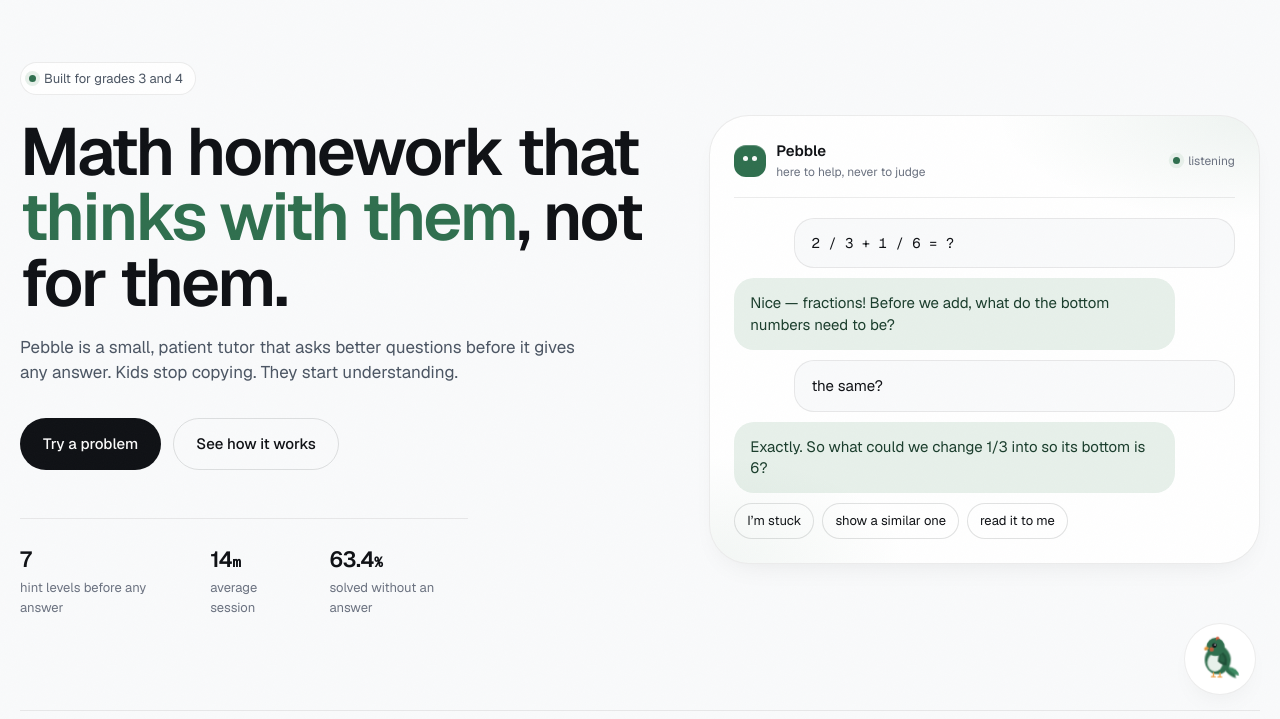
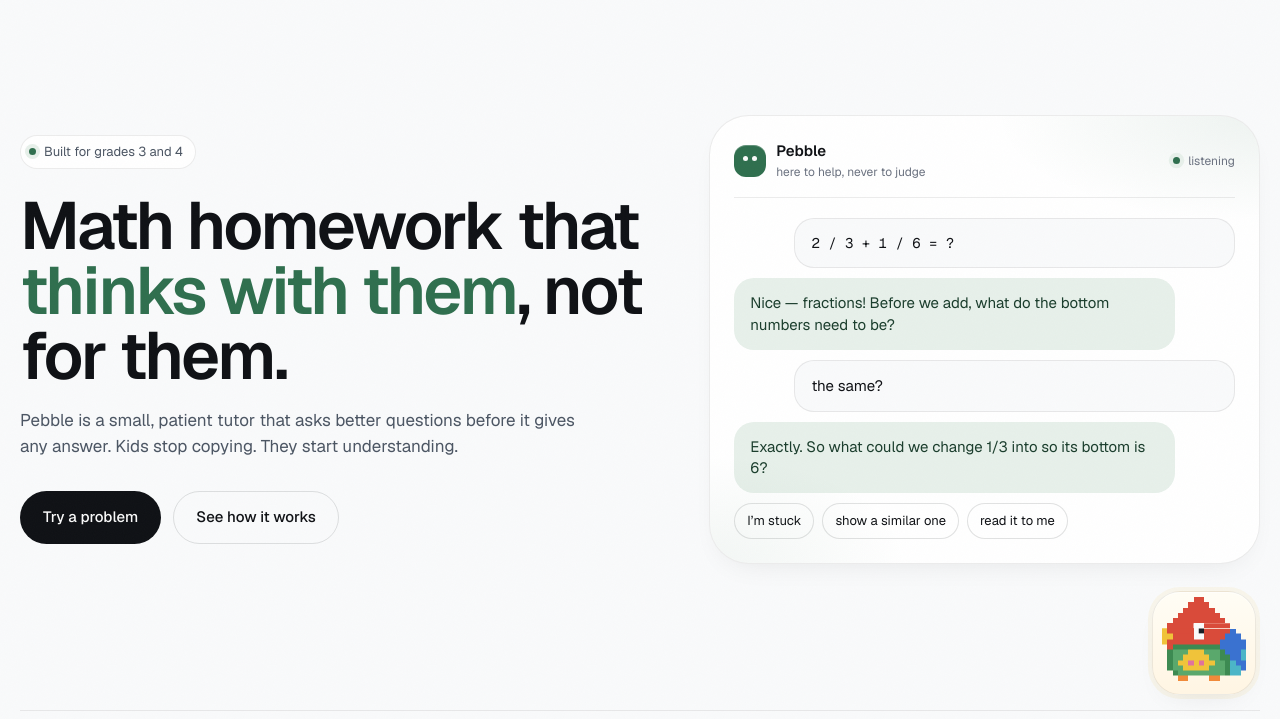
Before and after one commit to kbruh64/Homework-Helper, a plain HTML site: page index.html in a window 1280 px wide. Shown: the part 81-800 px from the top of the page. Drawn offline with nearby package versions, Linux system fonts and the light colour scheme.

Commit message:
Update index.html

```diff
--- a/index.html
+++ b/index.html
@@ -483,55 +483,57 @@
   .mascot-bubble button:active { transform: scale(0.96); }
 
   .mascot-btn {
-    width: 72px; height: 72px;
-    border-radius: 50%;
-    background: var(--surface);
+    width: 104px; height: 104px;
+    border-radius: 28px;
+    background: linear-gradient(180deg, #fffdf5, #fff5e3);
     border: 1px solid var(--line);
-    box-shadow: var(--shadow-card);
+    box-shadow: var(--shadow-card), 0 0 0 4px rgba(240, 195, 58, 0.08);
     cursor: pointer;
     padding: 0;
     display: grid; place-items: center;
     transition: transform 0.2s cubic-bezier(0.16, 1, 0.3, 1);
     position: relative;
+    image-rendering: pixelated;
   }
-  .mascot-btn:hover { transform: translateY(-2px); }
+  .mascot-btn:hover { transform: translateY(-3px); }
   .mascot-btn:active { transform: translateY(0) scale(0.96); }
   .mascot-btn::before {
     content: ""; position: absolute;
-    inset: -4px; border-radius: 50%;
-    background: var(--accent-soft);
+    inset: -6px; border-radius: 34px;
+    background: linear-gradient(135deg, rgba(217, 75, 58, 0.25), rgba(58, 114, 208, 0.25), rgba(76, 181, 199, 0.25));
     z-index: -1; opacity: 0;
     transition: opacity 0.2s;
   }
   .mascot-btn:hover::before { opacity: 1; }
 
-  .parrot { width: 52px; height: 52px; display: block; animation: parrot-bob 3.2s ease-in-out infinite; transform-origin: 50% 80%; }
+  .parrot {
+    width: 84px; height: 84px;
+    display: block;
+    image-rendering: pixelated;
+    image-rendering: crisp-edges;
+    shape-rendering: crispEdges;
+    animation: parrot-bob 1.4s steps(2) infinite;
+    transform-origin: 50% 90%;
+  }
   @keyframes parrot-bob {
-    0%, 100% { transform: translateY(0) rotate(-1deg); }
-    50% { transform: translateY(-3px) rotate(2deg); }
+    0%, 100% { transform: translateY(0); }
+    50% { transform: translateY(-4px); }
   }
-  .parrot .wing { transform-origin: 38px 32px; animation: wing 2.4s ease-in-out infinite; }
-  @keyframes wing {
-    0%, 100% { transform: rotate(0deg); }
-    50% { transform: rotate(-12deg); }
+  .parrot .blink {
+    animation: blink 4.2s infinite;
+    transform-origin: center;
   }
-  .parrot .eye-shine { animation: blink 4.8s infinite; transform-origin: 30px 26px; }
   @keyframes blink {
-    0%, 92%, 100% { transform: scaleY(1); }
-    95% { transform: scaleY(0.1); }
-  }
-  .parrot .tail-feather { transform-origin: 50px 56px; animation: tail 3.2s ease-in-out infinite; }
-  @keyframes tail {
-    0%, 100% { transform: rotate(-3deg); }
-    50% { transform: rotate(4deg); }
+    0%, 94%, 100% { opacity: 1; }
+    96%, 98% { opacity: 0; }
   }
   @media (prefers-reduced-motion: reduce) {
-    .parrot, .parrot .wing, .parrot .eye-shine, .parrot .tail-feather { animation: none; }
+    .parrot, .parrot .blink { animation: none; }
   }
   @media (max-width: 600px) {
     .mascot { right: 1rem; bottom: 1rem; }
-    .mascot-btn { width: 60px; height: 60px; }
-    .parrot { width: 42px; height: 42px; }
+    .mascot-btn { width: 84px; height: 84px; border-radius: 22px; }
+    .parrot { width: 64px; height: 64px; }
     .mascot-bubble { max-width: calc(100vw - 5rem); }
   }
 
@@ -569,11 +571,6 @@
       <div class="cta-row">
         <a href="#start" class="btn btn-primary">Try a problem</a>
         <a href="#how" class="btn btn-ghost">See how it works</a>
-      </div>
-      <div class="meta-row">
-        <div><span class="num">7</span><span class="lbl">hint levels before any answer</span></div>
-        <div><span class="num">14<span class="mono" style="font-size:0.875rem">m</span></span><span class="lbl">average session</span></div>
-        <div><span class="num">63.4<span class="mono" style="font-size:0.875rem">%</span></span><span class="lbl">solved without an answer</span></div>
       </div>
     </div>
 
@@ -735,38 +732,54 @@
       </div>
     </div>
     <button class="mascot-btn" id="mascot-btn" type="button" aria-label="Talk to Kiwi the parrot">
-      <svg class="parrot" viewBox="0 0 80 80" xmlns="http://www.w3.org/2000/svg" aria-hidden="true">
-        <!-- Tail feathers -->
-        <g class="tail-feather">
-          <path d="M 48 54 Q 64 60 66 72 Q 56 70 50 64 Z" fill="#2f6f4e" />
-          <path d="M 52 56 Q 68 56 70 68 Q 60 66 54 60 Z" fill="#3d8a62" />
-        </g>
-        <!-- Body -->
-        <ellipse cx="36" cy="46" rx="20" ry="22" fill="#2f6f4e" />
-        <!-- Belly -->
-        <ellipse cx="32" cy="50" rx="12" ry="14" fill="#e7f0ea" />
-        <!-- Wing -->
-        <path class="wing" d="M 38 32 Q 52 36 50 54 Q 42 54 36 48 Z" fill="#1f4f37" />
-        <path class="wing" d="M 40 36 Q 48 40 46 50 Q 41 50 38 46 Z" fill="#2f6f4e" opacity="0.6" />
-        <!-- Head -->
-        <circle cx="32" cy="26" r="14" fill="#2f6f4e" />
-        <!-- Cheek patch -->
-        <circle cx="26" cy="30" r="3.5" fill="#d4593a" opacity="0.85" />
-        <!-- Beak -->
-        <path d="M 18 26 Q 12 28 16 32 Q 20 31 22 28 Z" fill="#f0a046" />
-        <path d="M 18 28 Q 14 29 16 32 Q 19 31 21 29 Z" fill="#d68a36" />
-        <!-- Eye -->
-        <circle cx="30" cy="24" r="3.5" fill="#0f1115" />
-        <circle class="eye-shine" cx="30.8" cy="22.8" r="1.2" fill="#fafafa" />
-        <!-- Head feather tuft -->
-        <path d="M 32 12 Q 36 8 38 14 Q 34 14 32 16 Z" fill="#d4593a" />
-        <!-- Feet -->
-        <path d="M 30 66 L 30 72 M 27 72 L 33 72" stroke="#f0a046" stroke-width="2" stroke-linecap="round" fill="none" />
-        <path d="M 40 66 L 40 72 M 37 72 L 43 72" stroke="#f0a046" stroke-width="2" stroke-linecap="round" fill="none" />
-      </svg>
+      <svg class="parrot" id="parrot" viewBox="0 0 64 64" xmlns="http://www.w3.org/2000/svg" aria-hidden="true"></svg>
     </button>
   </div>
   <script>
+    // Pixel-art parrot — chubby, colorful, 16x16 grid at 4px each
+    (function () {
+      const PAL = {
+        R: '#d94b3a', O: '#f08a3a', Y: '#f0c33a',
+        G: '#3d8a52', g: '#5aa86c', B: '#3a72d0', b: '#5b8de0',
+        T: '#4cb5c7', K: '#1a1f26', W: '#fafafa', P: '#e0739d'
+      };
+      const GRID = [
+        '......RR........',
+        '.....RRRR.......',
+        '....RRRRRR......',
+        '...RRRRRRRR.....',
+        '..RRRRRRRRRR....',
+        '.RRRRRWWRRRRR...',
+        'YRRRRRWKRRRRRB..',
+        'YYRRRRWWRRRRBBB.',
+        'YRRRRRRRRRRBBBBB',
+        '.RGGGGGGGGGBBBBB',
+        '.GgggYYYgggGBBBT',
+        '.GggYYYYYggGGBBT',
+        '.GgYYPYPYYggGTBB',
+        '.GggYYYYYgggGTTB',
+        '..GgggggggggGTT.',
+        '...OO....OO.....'
+      ];
+      const svg = document.getElementById('parrot');
+      const SVG_NS = 'http://www.w3.org/2000/svg';
+      GRID.forEach((row, y) => {
+        for (let x = 0; x < row.length; x++) {
+          const c = row[x];
+          if (!PAL[c]) continue;
+          const r = document.createElementNS(SVG_NS, 'rect');
+          r.setAttribute('x', x * 4);
+          r.setAttribute('y', y * 4);
+          r.setAttribute('width', 4);
+          r.setAttribute('height', 4);
+          r.setAttribute('fill', PAL[c]);
+          if (c === 'W' && y === 5) r.setAttribute('class', 'blink');
+          if (c === 'K' && y === 6) r.setAttribute('class', 'blink');
+          svg.appendChild(r);
+        }
+      });
+    })();
+
     (function () {
       const tips = [
         "Stuck on a problem? Try telling me the first step you'd take — even a guess is a start.",
```
